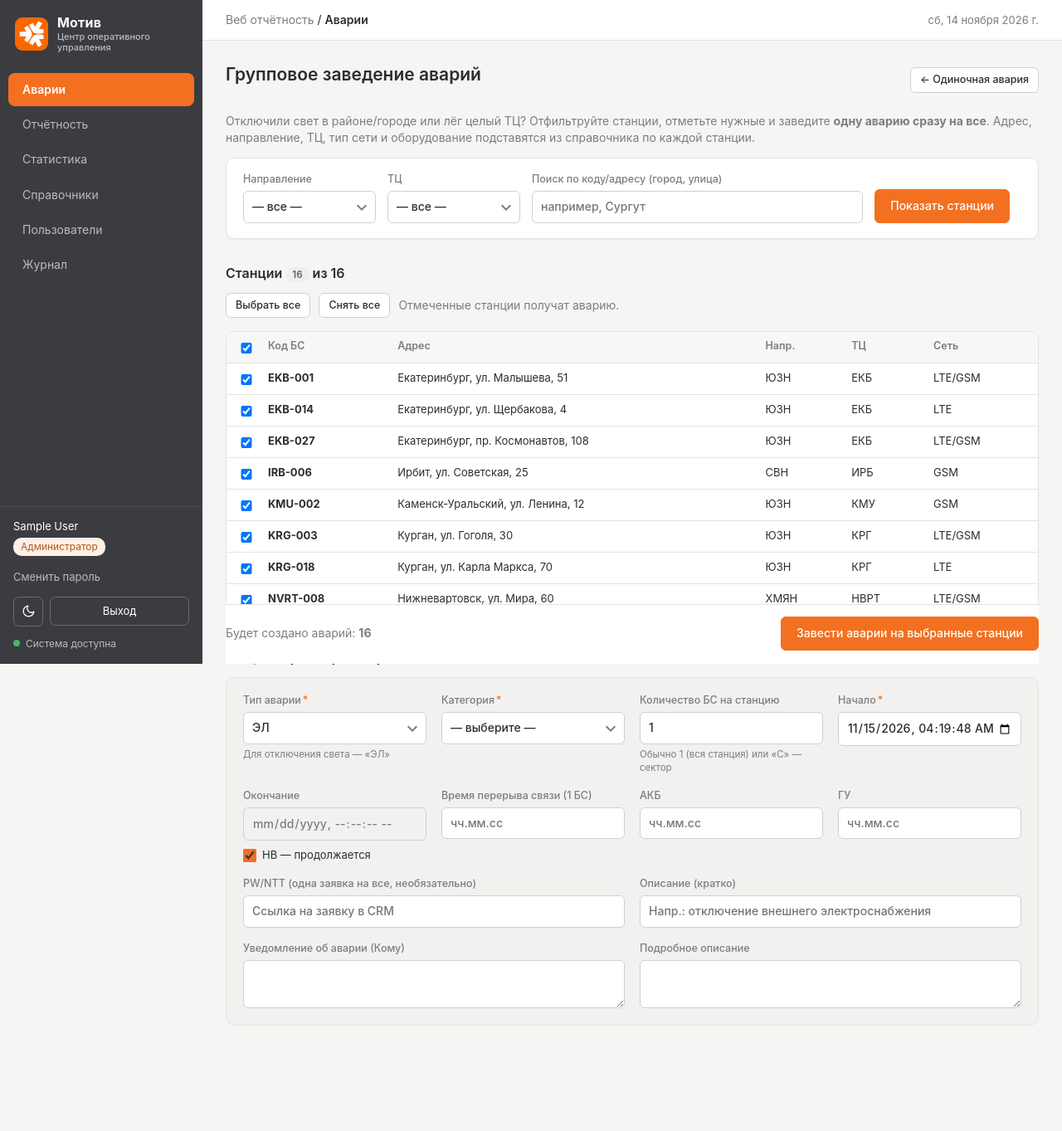
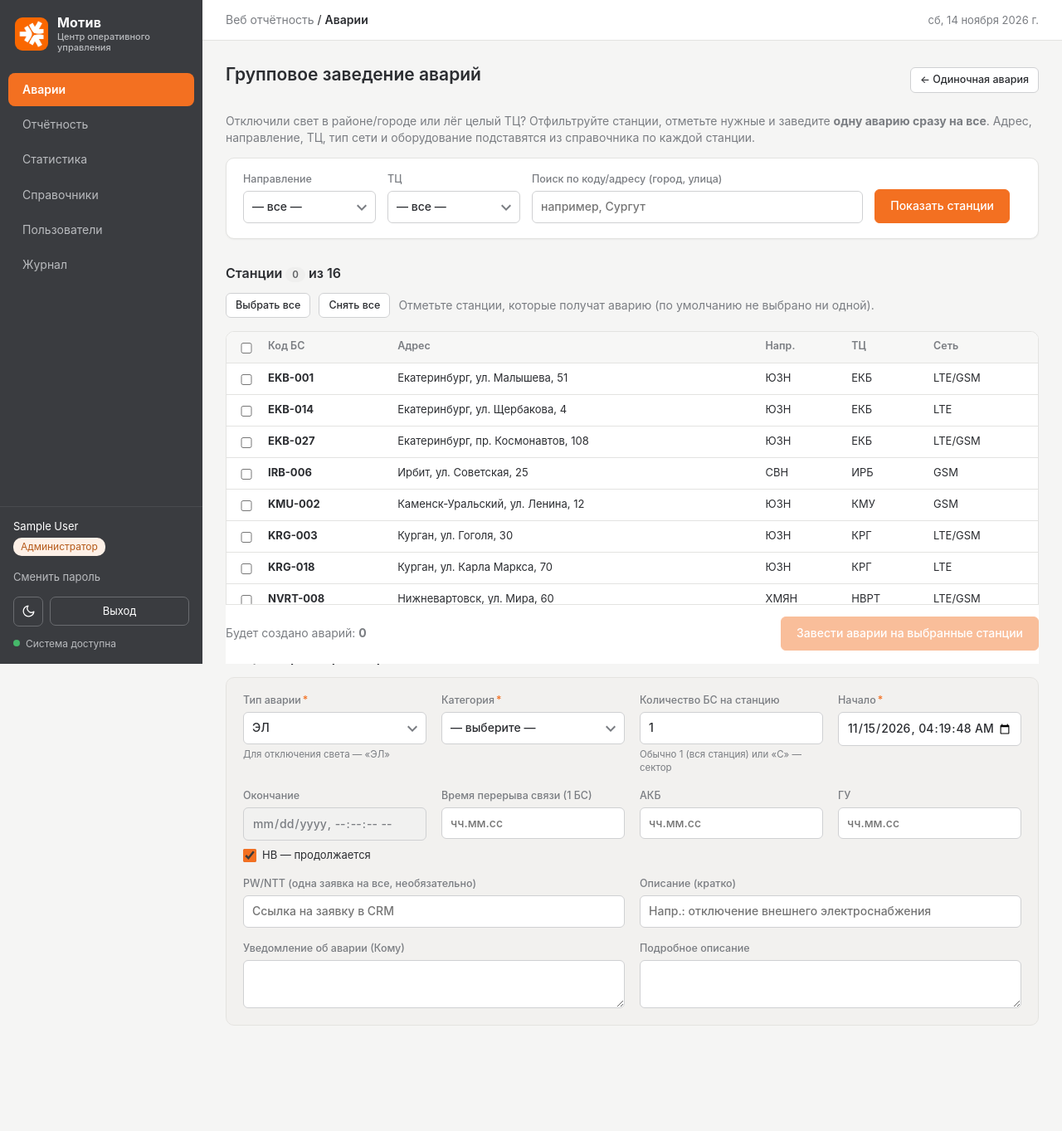
Before and after one commit to cr7hackaton/motiv_hackaton, a Flask app: page /alarms/bulk in a window 1280 px wide. Shown: the top 1363 px of the page at 83% size. Run offline with Flask 3, Linux system fonts and the light colour scheme; the visitor is signed in with stand-in values (Sample User, id 1); data that the repository does not hold is empty.

Commit message:
Исправления по ревью ролей и фирменный favicon
- Отчётность/расчёты: длительность не может быть отрицательной (кламп ≥0),
  запрет «Начала» аварии в будущем (одиночное и групповое заведение)
- CSV-выгрузка: корректный заголовок Content-Type (один charset=utf-8)
- Групповое заведение: по умолчанию ни одна станция не выбрана (было — все)
- Автозаполнение БС: без задвоения префикса кода в поле поиска
- Подписи формата времени «ч.мм.сс» и пояснение, что открытые (НВ)
  аварии показываются всегда независимо от периода
- Справочник БС: код станции теперь ссылка на историю станции
- Вкладка браузера: фирменный знак «Мотив» (logo-mark.png) вместо заглушки

Co-Authored-By: Claude Opus 4.8 <noreply@anthropic.com>

```diff
--- a/app/app.py
+++ b/app/app.py
@@ -265,10 +265,11 @@ def parse_dt(value):
 
 
 def duration_sec(begin, end):
-    """Длительность аварии: (НВ ? сейчас : окончание) − начало."""
+    """Длительность аварии: (НВ ? сейчас : окончание) − начало.
+    Не может быть отрицательной (начало в будущем / окончание раньше начала)."""
     if begin is None:
         return None
-    return int(((end or datetime.now()) - begin).total_seconds())
+    return max(0, int(((end or datetime.now()) - begin).total_seconds()))
 
 
 def common_prostoy_sec(prostoy, numb):
@@ -380,6 +381,8 @@ def form_to_record(form):
         end = None if end_now else parse_dt(form.get("END_TIME"))
         if not end_now and end is None:
             errors.append("Укажите окончание аварии или отметьте «НВ»")
+        if begin and begin > datetime.now():
+            errors.append("Начало аварии не может быть в будущем")
         if begin and end and end < begin:
             errors.append("Окончание раньше начала")
     except ValueError as e:
@@ -646,6 +649,8 @@ def alarms_bulk():
             end = None if end_now else parse_dt(request.form.get("END_TIME"))
             if not end_now and end is None:
                 errors.append("Укажите окончание или отметьте «НВ»")
+            if begin and begin > datetime.now():
+                errors.append("Начало аварии не может быть в будущем")
             if begin and end and end < begin:
                 errors.append("Окончание раньше начала")
         except ValueError as e:
@@ -953,7 +958,8 @@ def reports_csv():
     audit("export", None, "%s..%s" % (d_from, d_to))
     # BOM — чтобы Excel корректно открыл кириллицу
     data = "﻿" + buf.getvalue()
-    return Response(data, mimetype="text/csv; charset=utf-8", headers={
+    # content_type задаётся целиком (mimetype добавил бы charset повторно)
+    return Response(data, content_type="text/csv; charset=utf-8", headers={
         "Content-Disposition": "attachment; filename=report_%s_%s.csv" % (d_from, d_to)})
 
 
--- a/app/static/app.js
+++ b/app/static/app.js
@@ -85,7 +85,9 @@
 
     var b = parseLocal(begin.value);
     var e = endNow.checked ? new Date() : parseLocal(end.value);
-    length.textContent = (b && e) ? fmtHms((e - b) / 1000) : '—';
+    // Отрицательную длительность не показываем (начало в будущем / окончание раньше начала),
+    // но подсвечиваем поле как ошибочное.
+    length.textContent = (b && e) ? fmtHms(Math.max(0, (e - b) / 1000)) : '—';
     length.parentNode.classList.toggle('bad', !!(b && e && e < b));
 
     var p = parseHms(prostoy.value);
@@ -142,7 +144,9 @@
       setVal('NETW_TYPE', s.NETW_TYPE);
       setVal('EQIP_TYPE', s.EQIP_TYPE);
       hidden.value = s.CODE;
-      search.value = s.CODE + ' — ' + s.ADDR;
+      // Адрес у части станций уже начинается с кода — не дублируем префикс
+      var addr = s.ADDR || '';
+      search.value = (addr.indexOf(s.CODE) === 0) ? addr : (s.CODE + (addr ? ' — ' + addr : ''));
       if (picked) { picked.hidden = false; picked.querySelector('b').textContent = s.CODE; }
       hide();
     }
--- a/app/templates/alarms_bulk.html
+++ b/app/templates/alarms_bulk.html
@@ -35,15 +35,15 @@
   <div class="bulk-tools">
     <button type="button" class="btn small" id="sel-all">Выбрать все</button>
     <button type="button" class="btn small" id="sel-none">Снять все</button>
-    <span class="muted">Отмеченные станции получат аварию.</span>
+    <span class="muted">Отметьте станции, которые получат аварию (по умолчанию не выбрано ни одной).</span>
   </div>
   <div class="table-wrap bulk-list">
     <table>
-      <thead><tr><th style="width:36px"><input type="checkbox" id="check-all" checked></th><th>Код БС</th><th>Адрес</th><th>Напр.</th><th>ТЦ</th><th>Сеть</th></tr></thead>
+      <thead><tr><th style="width:36px"><input type="checkbox" id="check-all"></th><th>Код БС</th><th>Адрес</th><th>Напр.</th><th>ТЦ</th><th>Сеть</th></tr></thead>
       <tbody>
       {% for s in stations %}
         <tr>
-          <td><input type="checkbox" class="st-check" name="codes" value="{{ s.CODE }}" checked></td>
+          <td><input type="checkbox" class="st-check" name="codes" value="{{ s.CODE }}"></td>
           <td class="nw"><b>{{ s.CODE }}</b></td>
           <td>{{ s.ADDR }}</td>
           <td>{{ s.NAPR }}</td>
--- a/app/templates/base.html
+++ b/app/templates/base.html
@@ -5,8 +5,8 @@
 <meta name="viewport" content="width=device-width, initial-scale=1">
 <title>{% block title %}Веб отчетность{% endblock %}</title>
 <meta name="theme-color" content="#3a3c40">
-<link rel="icon" type="image/svg+xml" href="{{ url_for('static', filename='logo-mark.svg') }}">
-<link rel="apple-touch-icon" href="{{ url_for('static', filename='logo-mark.svg') }}">
+<link rel="icon" type="image/png" href="{{ url_for('static', filename='logo-mark.png') }}">
+<link rel="apple-touch-icon" href="{{ url_for('static', filename='logo-mark.png') }}">
 <link rel="stylesheet" href="{{ url_for('static', filename='style.css') }}">
 <script>
 /* Тема до отрисовки — чтобы не было вспышки. localStorage, иначе система. */
--- a/app/templates/reports.html
+++ b/app/templates/reports.html
@@ -56,8 +56,9 @@
   <div class="stat"><span>Событий по фильтру</span><b>{{ rows|length }}</b></div>
   <div class="stat accent"><span>Открыто (НВ)</span><b>{{ open_count }}</b></div>
   <div class="stat"><span>Затронуто БС (уникальных)</span><b>{{ stations_hit }}</b></div>
-  <div class="stat"><span>Суммарный простой БС</span><b>{{ total }}</b></div>
+  <div class="stat"><span>Суммарный простой БС, ч.мм.сс</span><b>{{ total }}</b></div>
 </div>
+<p class="muted">Открытые аварии (НВ) показываются всегда, независимо от периода — период ограничивает только закрытые. Колонки времени — в формате ч.мм.сс (часы без ограничения).</p>
 
 {% if rows %}
 <div class="table-wrap"><table class="report">
--- a/app/templates/stations.html
+++ b/app/templates/stations.html
@@ -15,7 +15,7 @@
   <tbody>
   {% for s in rows %}
   <tr>
-    <td class="nw"><b>{{ s.CODE }}</b></td>
+    <td class="nw"><a href="{{ url_for('station_card', code=s.CODE) }}"><b>{{ s.CODE }}</b></a></td>
     <td>{{ s.ADDR }}</td>
     <td>{{ s.NAPR }}</td>
     <td>{{ s.TEHC }}</td>
--- a/app/templates/stats.html
+++ b/app/templates/stats.html
@@ -37,8 +37,8 @@
   <div class="stat ok"><span>Закрыто</span><b>{{ closed_n }}</b></div>
   <div class="stat"><span>Новых за период</span><b>{{ new_n }}</b></div>
   <div class="stat"><span>Затронуто БС</span><b>{{ affected }}</b></div>
-  <div class="stat"><span>Суммарный простой БС</span><b>{{ total_prostoy }}</b></div>
-  <div class="stat"><span>Средняя длительность (закрытых)</span><b>{{ avg_len }}</b></div>
+  <div class="stat"><span>Суммарный простой БС, ч.мм.сс</span><b>{{ total_prostoy }}</b></div>
+  <div class="stat"><span>Средняя длительность закрытых, ч.мм.сс</span><b>{{ avg_len }}</b></div>
 </div>
 
 <div class="stat-grid">
```
